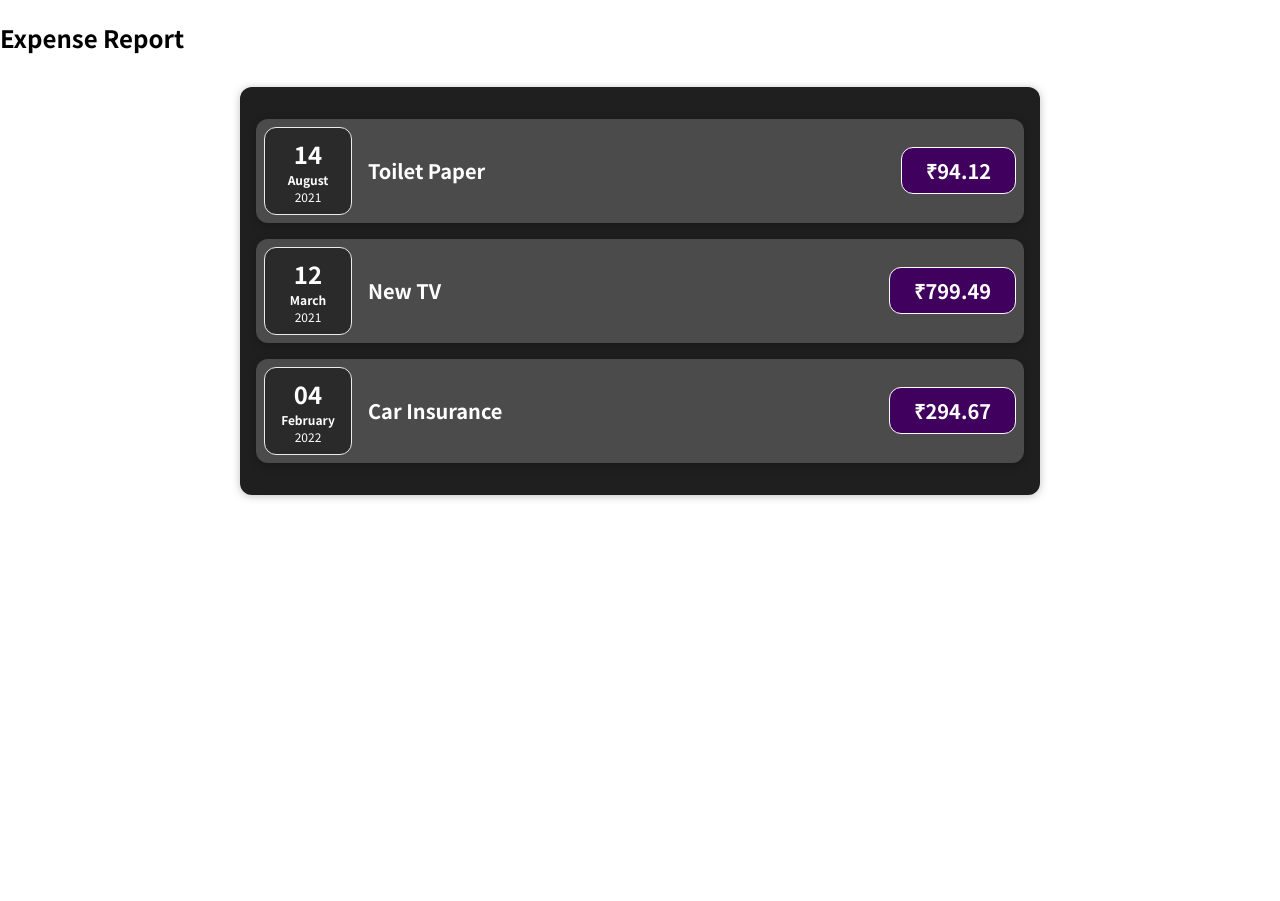
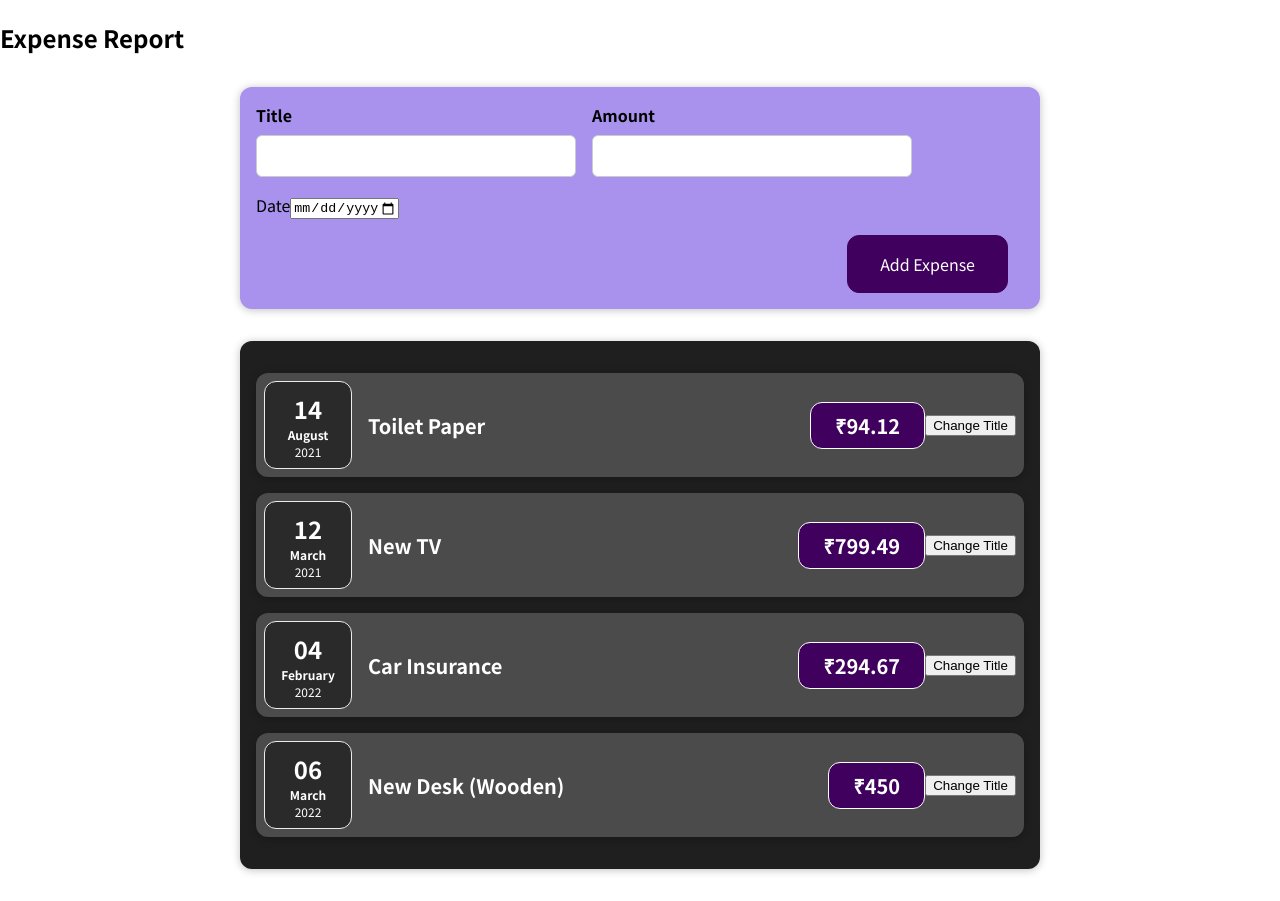
Before and after one commit to rrsushmaa/my-app, a React (Create React App) app: page / in a window 1280 px wide. Before the commit the page ends 800 px from the top, so only its background shows below. Built offline with nearby package versions, Linux system fonts and the light colour scheme.

Commit message:
[#10][Sushmaa][Add New Expense Item Form]

```diff
--- a/src/App.js
+++ b/src/App.js
@@ -1,4 +1,5 @@
 import Expenses from "./Components/Expenses/Expenses";
+import NewExpense from "./Components/Expenses/NewExpense/NewExpense";
 
 const App = () => {
 
@@ -9,7 +10,12 @@
             amount: 94.12,
             date: new Date(2021, 7, 14),
         },
-        {id: 'e2', title: 'New TV', amount: 799.49, date: new Date(2021, 2, 12)},
+        {
+            id: 'e2',
+            title: 'New TV',
+            amount: 799.49,
+            date: new Date(2021, 2, 12),
+        },
         {
             id: 'e3',
             title: 'Car Insurance',
@@ -26,6 +32,7 @@
 
     return (<div>
         <h2>Expense Report</h2>
+        <NewExpense></NewExpense>
         <Expenses expenses={expenses}/>
     </div>);
 }
--- a/src/Components/Expenses/ExpenseItem/ExpenseItem.js
+++ b/src/Components/Expenses/ExpenseItem/ExpenseItem.js
@@ -1,16 +1,23 @@
 import './ExpenseItem.css'
 import ExpenseDateItem from "../ExpenseDateItem/ExpenseDateItem";
 import Card from "../../UI/Cards/Card";
+import {useState} from 'react';
 
 const ExpenseItem = (props) => {
 
+    const [title, updateTitle] = useState(props.title);
+    const clickHandler = () => {
+        updateTitle('Updated');
+        console.log(title);
+    }
     return (
         <Card className="expense-item">
-           <ExpenseDateItem date={props.date}/>
+            <ExpenseDateItem date={props.date}/>
             <div className="expense-item__description">
-                <h2>{props.title}</h2>
+                <h2>{title}</h2>
                 <div className="expense-item__price">₹{props.price}</div>
             </div>
+            <button onClick={clickHandler}> Change Title</button>
         </Card>);
 }
 
--- a/src/Components/Expenses/Expenses.js
+++ b/src/Components/Expenses/Expenses.js
@@ -10,6 +10,8 @@
                          price={props.expenses[1].amount}/>
             <ExpenseItem date={props.expenses[2].date} title={props.expenses[2].title}
                          price={props.expenses[2].amount}/>
+            <ExpenseItem date={props.expenses[3].date} title={props.expenses[3].title}
+                         price={props.expenses[3].amount}/>
         </div>
     );
 }
--- /dev/null
+++ b/src/Components/Expenses/NewExpense/ExpenseForm.css
@@ -0,0 +1,26 @@
+.new-expense__controls {
+    display: flex;
+    flex-wrap: wrap;
+    gap: 1rem;
+    margin-bottom: 1rem;
+    text-align: left;
+}
+
+.new-expense__control label {
+    font-weight: bold;
+    margin-bottom: 0.5rem;
+    display: block;
+}
+
+.new-expense__control input {
+    font: inherit;
+    padding: 0.5rem;
+    border-radius: 6px;
+    border: 1px solid #ccc;
+    width: 20rem;
+    max-width: 100%;
+}
+
+.new-expense__actions {
+    text-align: right;
+}
--- /dev/null
+++ b/src/Components/Expenses/NewExpense/ExpenseForm.js
@@ -0,0 +1,29 @@
+import './ExpenseForm.css';
+
+const ExpenseForm = () => {
+    return (
+        <div>
+            <form>
+                <div className="new-expense__controls">
+                    <div className="new-expense__control">
+                        <label>Title</label>
+                        <input type="text"/>
+                    </div>
+                    <div className="new-expense__control">
+                        <label>Amount</label>
+                        <input type="number" min="0.01" step="0.01"/>
+                    </div>
+                    <div>
+                        <label>Date</label>
+                        <input type="date" min="1970-01-01" max="2024-12-31"/>
+                    </div>
+                </div>
+                <div className="new-expense__actions">
+                    <button type="submit">Add Expense</button>
+                </div>
+            </form>
+        </div>
+    );
+}
+
+export default ExpenseForm;
--- /dev/null
+++ b/src/Components/Expenses/NewExpense/NewExpense.css
@@ -0,0 +1,38 @@
+.new-expense {
+    background-color: #a892ee;
+    padding: 1rem;
+    margin: 2rem auto;
+    width: 50rem;
+    max-width: 95%;
+    border-radius: 12px;
+    text-align: center;
+    box-shadow: 0 1px 8px rgba(0, 0, 0, 0.25);
+}
+
+.new-expense button {
+    font: inherit;
+    cursor: pointer;
+    padding: 1rem 2rem;
+    border: 1px solid #40005d;
+    background-color: #40005d;
+    color: white;
+    border-radius: 12px;
+    margin-right: 1rem;
+}
+
+.new-expense button:hover,
+.new-expense button:active {
+    background-color: #510674;
+    border-color: #510674;
+}
+
+.new-expense button.alternative {
+    color: #220131;
+    border-color: transparent;
+    background-color: transparent;
+}
+
+.new-expense button.alternative:hover,
+.new-expense button.alternative:active {
+    background-color: #ddb3f8;
+}
--- /dev/null
+++ b/src/Components/Expenses/NewExpense/NewExpense.js
@@ -0,0 +1,13 @@
+import './NewExpense.css';
+import ExpenseForm from "./ExpenseForm";
+
+
+const NewExpense = () =>{
+    return (
+        <div className="new-expense">
+            <ExpenseForm/>
+        </div>
+    );
+}
+
+export default NewExpense;
```
